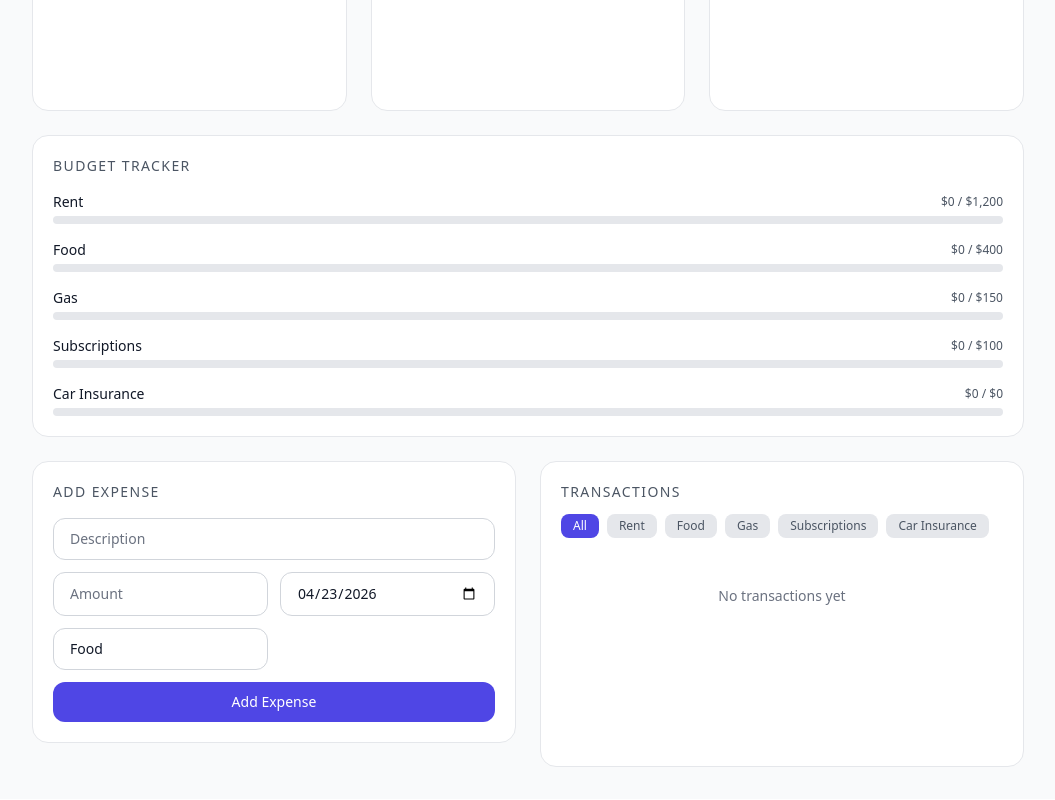
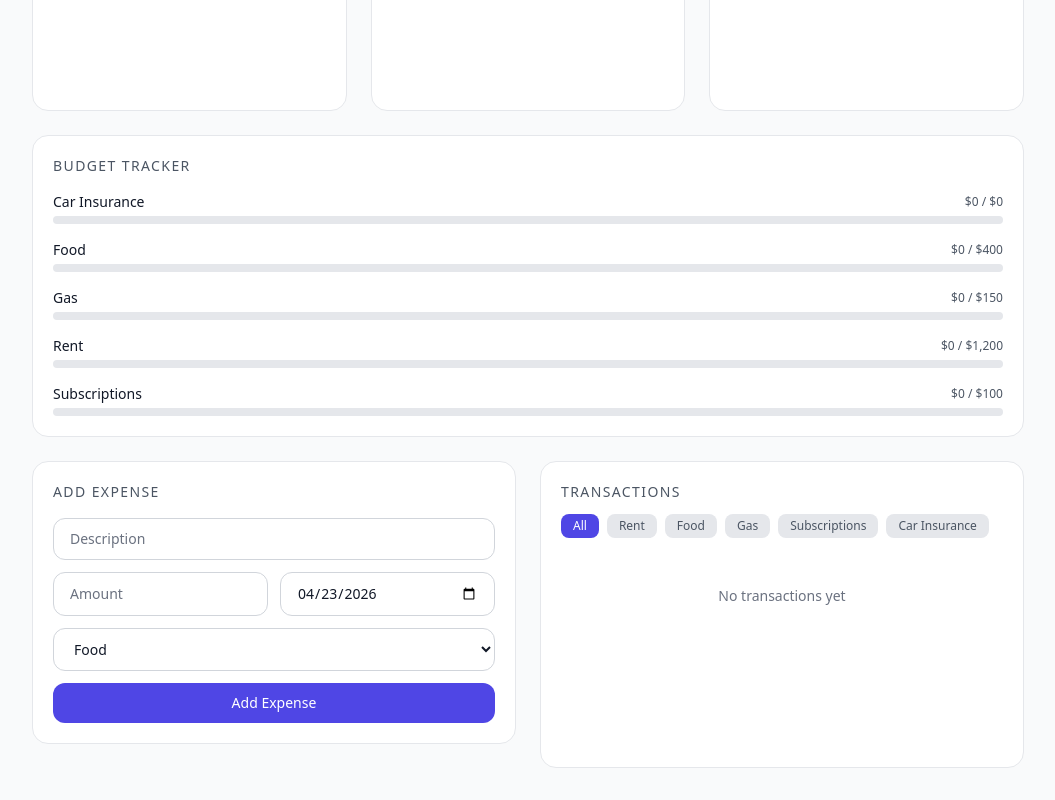
Before and after one commit to bruyi22/fintrack, a React (Vite) app: page / in a window 1280 px wide. Shown: the part 616-1416 px from the top of the page, without its empty margins (112-1167 px from the left). Built offline with nearby package versions, Linux system fonts and the light colour scheme.

Commit message:
Refactor TransactionForm and BudgetTracker to utilize dynamic category building. Enhance category selection with a dropdown and support for custom categories. Update FinanceContext to manage budgets more effectively upon transaction addition.

```diff
--- a/src/components/BudgetTracker.jsx
+++ b/src/components/BudgetTracker.jsx
@@ -1,6 +1,6 @@
 import { useState } from "react";
 import { useFinance } from "../context/FinanceContext";
-import { DEFAULT_CATEGORIES, normalizeCategory } from "../utils/categoryMeta";
+import { buildExpenseCategories, normalizeCategory } from "../utils/categoryMeta";
 
 const fmt = (n) =>
   new Intl.NumberFormat("en-US", { style: "currency", currency: "USD", maximumFractionDigits: 0 }).format(n);
@@ -21,13 +21,7 @@ export default function BudgetTracker() {
       return acc;
     }, {});
 
-  const categories = Array.from(
-    new Set([
-      ...DEFAULT_CATEGORIES,
-      ...Object.keys(budgets).map((category) => normalizeCategory(category)),
-      ...Object.keys(spending),
-    ])
-  );
+  const categories = buildExpenseCategories(transactions, budgets);
 
   const handleSave = (category) => {
     const val = parseFloat(tempVal);
--- a/src/components/TransactionForm.jsx
+++ b/src/components/TransactionForm.jsx
@@ -1,43 +1,40 @@
-import { useState } from "react";
+import { useMemo, useState } from "react";
 import { useFinance } from "../context/FinanceContext";
-import { DEFAULT_CATEGORIES, normalizeCategory } from "../utils/categoryMeta";
+import { buildExpenseCategories, defaultCategory, normalizeCategory } from "../utils/categoryMeta";
 
 const fieldClass =
   "rounded-xl border border-gray-300 bg-white px-4 py-2.5 text-sm text-gray-900 placeholder-gray-500 focus:border-indigo-500 focus:outline-none dark:border-gray-700 dark:bg-gray-900 dark:text-white dark:placeholder-gray-500";
+
+const CUSTOM_CATEGORY = "__CUSTOM__";
 
 export default function TransactionForm() {
   const { addTransaction, transactions, budgets } = useFinance();
   const [form, setForm] = useState({
     description: "",
     amount: "",
-    category: "Food",
+    category: defaultCategory,
     date: new Date().toISOString().split("T")[0],
   });
 
-  const expenseTransactions = transactions
-    .filter((t) => t.type !== "income")
-    .map((t) => normalizeCategory(t.category));
+  const categories = useMemo(
+    () => buildExpenseCategories(transactions, budgets),
+    [transactions, budgets]
+  );
 
-  const categories = Array.from(
-    new Set([
-      ...DEFAULT_CATEGORIES,
-      ...Object.keys(budgets).map((category) => normalizeCategory(category)),
-      ...expenseTransactions,
-    ])
-  );
+  const presetValue = categories.includes(form.category) ? form.category : CUSTOM_CATEGORY;
 
   const handleSubmit = (e) => {
     e.preventDefault();
     if (!form.description || !form.amount) return;
     addTransaction({
       ...form,
-      category: normalizeCategory(form.category),
+      category: normalizeCategory(form.category.trim() || defaultCategory),
       amount: parseFloat(form.amount),
     });
     setForm({
       description: "",
       amount: "",
-      category: "Food",
+      category: defaultCategory,
       date: new Date().toISOString().split("T")[0],
     });
   };
@@ -56,24 +53,41 @@ export default function TransactionForm() {
         />
         <input
           type="number"
+          step="any"
           className={fieldClass}
           placeholder="Amount"
           value={form.amount}
           onChange={(e) => setForm({ ...form, amount: e.target.value })}
         />
         <input type="date" className={fieldClass} value={form.date} onChange={(e) => setForm({ ...form, date: e.target.value })} />
-        <input
-          className={fieldClass}
-          value={form.category}
-          list="expense-categories"
-          placeholder="Category (e.g. Car Insurance)"
-          onChange={(e) => setForm({ ...form, category: e.target.value })}
-        />
-        <datalist id="expense-categories">
-          {categories.map((c) => (
-            <option key={c} value={c} />
-          ))}
-        </datalist>
+        <div className="col-span-2 flex flex-col gap-2 sm:flex-row sm:items-start">
+          <select
+            className={`${fieldClass} w-full shrink-0 sm:flex-1 sm:min-w-0`}
+            aria-label="Category"
+            value={presetValue}
+            onChange={(e) => {
+              const v = e.target.value;
+              if (v === CUSTOM_CATEGORY) setForm({ ...form, category: "" });
+              else setForm({ ...form, category: v });
+            }}
+          >
+            {categories.map((c) => (
+              <option key={c} value={c}>
+                {c}
+              </option>
+            ))}
+            <option value={CUSTOM_CATEGORY}>Add new category…</option>
+          </select>
+          {presetValue === CUSTOM_CATEGORY && (
+            <input
+              className={`${fieldClass} w-full sm:flex-1 sm:min-w-0`}
+              value={form.category}
+              placeholder={`New category (${defaultCategory} if empty)`}
+              aria-label="New category name"
+              onChange={(e) => setForm({ ...form, category: e.target.value })}
+            />
+          )}
+        </div>
         <button
           type="submit"
           className="col-span-2 rounded-xl bg-indigo-600 py-2.5 text-sm font-medium text-white transition-colors hover:bg-indigo-500"
--- a/src/context/FinanceContext.jsx
+++ b/src/context/FinanceContext.jsx
@@ -71,8 +71,13 @@ function normalizeLoadedState(raw) {
 
 function reducer(state, action) {
   switch (action.type) {
-    case "ADD_TRANSACTION":
-      return { ...state, transactions: [action.payload, ...state.transactions] };
+    case "ADD_TRANSACTION": {
+      const tx = action.payload;
+      const cat = normalizeCategory(tx.category);
+      const nextBudgets = { ...state.budgets };
+      if (!(cat in nextBudgets)) nextBudgets[cat] = 0;
+      return { ...state, transactions: [tx, ...state.transactions], budgets: nextBudgets };
+    }
     case "DELETE_TRANSACTION":
       return { ...state, transactions: state.transactions.filter((t) => t.id !== action.payload) };
     case "SET_BUDGET":
--- a/src/utils/categoryMeta.js
+++ b/src/utils/categoryMeta.js
@@ -48,6 +48,25 @@ export function normalizeCategory(category) {
   return titleCase(compact);
 }
 
+/** Same roster as Budget Tracker: defaults, every budget row, and categories seen in expense transactions */
+export function buildExpenseCategories(transactions = [], budgets = {}) {
+  const spending = {};
+  transactions
+    .filter((t) => t.type !== "income")
+    .forEach((t) => {
+      const c = normalizeCategory(t.category);
+      spending[c] = (spending[c] || 0) + t.amount;
+    });
+
+  return Array.from(
+    new Set([
+      ...DEFAULT_CATEGORIES,
+      ...Object.keys(budgets).map((k) => normalizeCategory(k)),
+      ...Object.keys(spending),
+    ])
+  ).sort((a, b) => a.localeCompare(b, undefined, { sensitivity: "base" }));
+}
+
 export function getCategoryColor(category) {
   const normalized = normalizeCategory(category);
   if (FIXED_CATEGORY_COLORS[normalized]) return FIXED_CATEGORY_COLORS[normalized];
```
